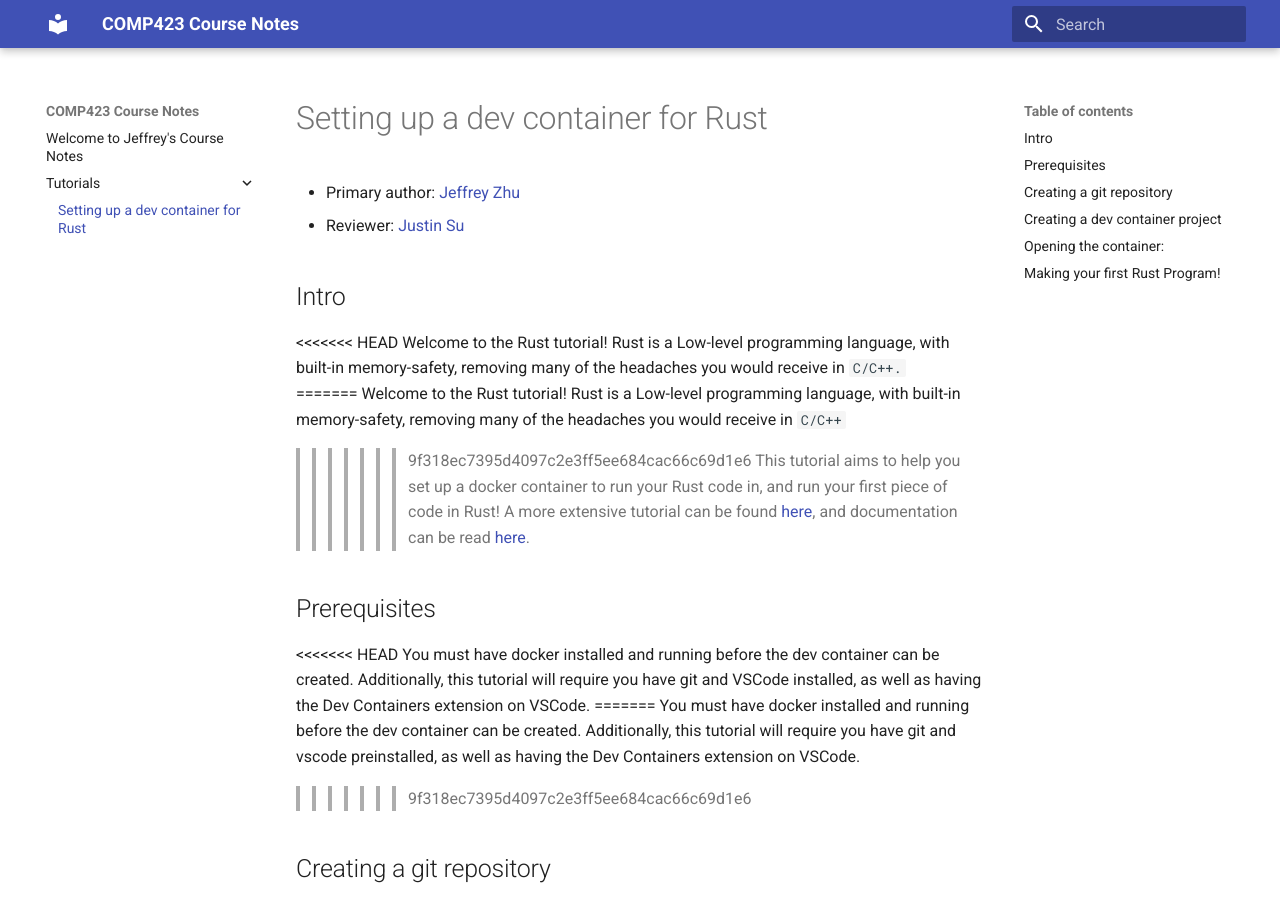
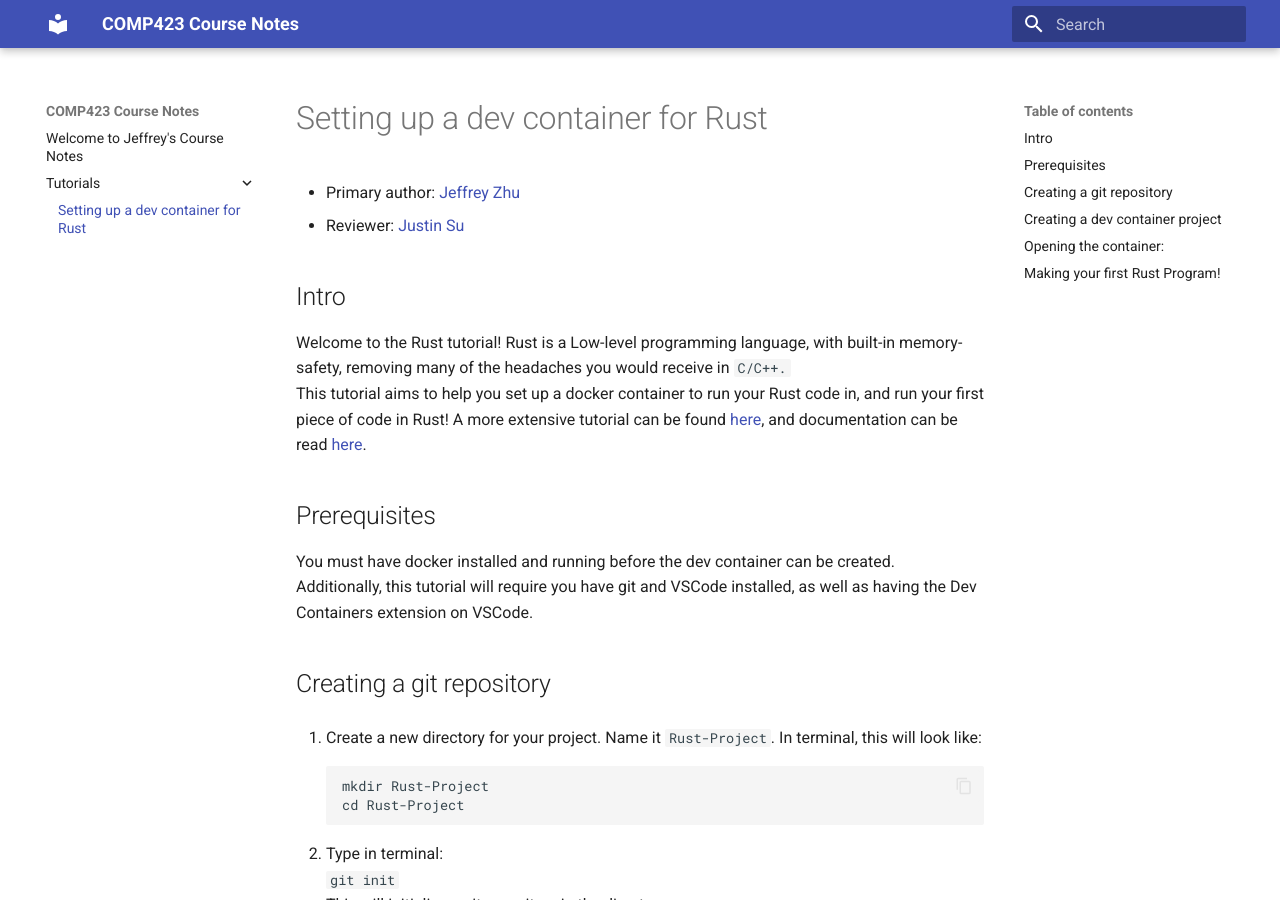
Before and after one commit to JeffJeffisawesome/comp423-course-notes, an MkDocs documentation site: the page built from docs/tutorials/rust-setup.md, in a window 1280 px wide and 900 px high. Built offline with MkDocs 1.6.1 and Material for MkDocs 9.7.7, drawn with Linux system fonts in a browser that asks for light colours; some of the changed text lies outside the part shown.

Commit message:
actually resolving the conflicts

````diff
--- a/docs/tutorials/rust-setup.md
+++ b/docs/tutorials/rust-setup.md
@@ -4,20 +4,12 @@
 
 ## Intro
 
-<<<<<<< HEAD
 Welcome to the Rust tutorial! Rust is a Low-level programming language, with built-in memory-safety, removing many of the headaches you would receive in ```C/C++.```
-=======
-Welcome to the Rust tutorial! Rust is a Low-level programming language, with built-in memory-safety, removing many of the headaches you would receive in ```C/C++```
->>>>>>> 9f318ec7395d4097c2e3ff5ee684cac66c69d1e6
 This tutorial aims to help you set up a docker container to run your Rust code in, and run your first piece of code in Rust! A more extensive tutorial can be found [here](https://doc.rust-lang.org/book/), and documentation can be read [here](https://doc.rust-lang.org/std/index.html).
 
 ## Prerequisites
 
-<<<<<<< HEAD
 You must have docker installed and running before the dev container can be created. Additionally, this tutorial will require you have git and VSCode installed, as well as having the Dev Containers extension on VSCode.
-=======
-You must have docker installed and running before the dev container can be created. Additionally, this tutorial will require you have git and vscode preinstalled, as well as having the Dev Containers extension on VSCode.
->>>>>>> 9f318ec7395d4097c2e3ff5ee684cac66c69d1e6
 
 ## Creating a git repository
 
@@ -63,11 +55,7 @@ git push --set-upstream origin main
 ```
 .devcontainer/devcontainer.json
 ```
-<<<<<<< HEAD
 This json file will ensure that all of the correct dependencies are downloaded when running your code. Additionally, if someone else wishes to run this code, you won't have to worry if they have the right version of Rust downloaded, so long as they too have this devcontainer.json file in their .devcontainer directory.
-=======
-This json file will ensure that all of the correct dependencies are downloaded when running your code. Additionally, if someone else wishes to run this code, you won't have to worry if they have the right version of Rust downloaded.
->>>>>>> 9f318ec7395d4097c2e3ff5ee684cac66c69d1e6
 4. Within this json file, paste in the following:
   ```
   {
````
